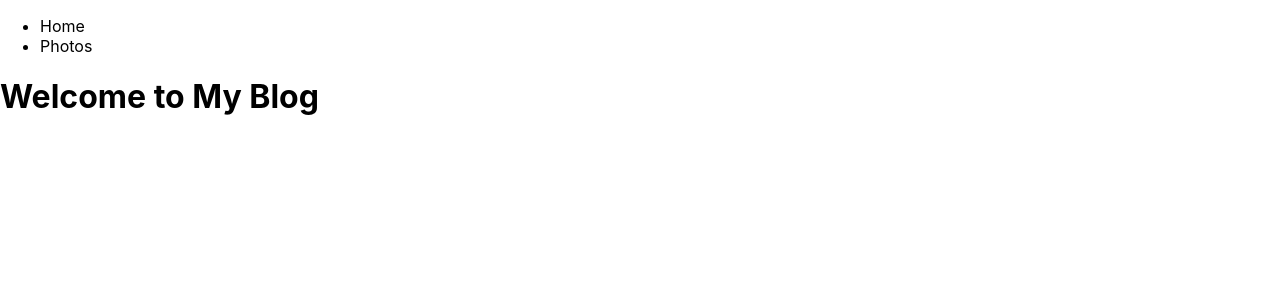
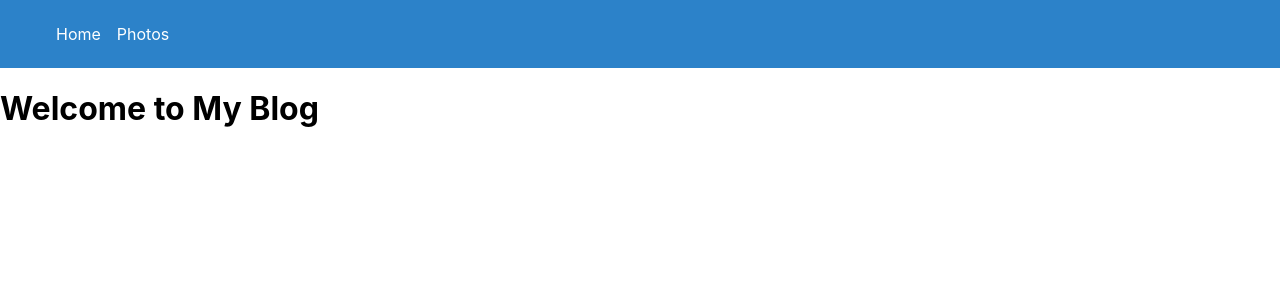
Before and after one commit to dvlprwchoi/nextjs-practice, a Next.js app: page / in a window 1280 px wide. Shown: the top 300 px of the page. Built offline with nearby package versions, Linux system fonts and the light colour scheme.

Commit message:
Separate css

```diff
--- a/components/Nav.js
+++ b/components/Nav.js
@@ -1,8 +1,9 @@
 import Link from 'next/link';
+import navStyles from '../styles/Nav.module.css';
 
 const Nav = () => {
   return (
-    <nav>
+    <nav className={navStyles.nav}>
       <ul>
         <li>
           <Link href="/">
--- /dev/null
+++ b/styles/Nav.module.css
@@ -0,0 +1,13 @@
+.nav {
+  padding: 0.5rem 1rem;
+  background-color: #2c82c9;
+}
+
+.nav ul {
+  display: flex;
+}
+
+.nav li {
+  margin-right: 1rem;
+  color: #fff;
+}
--- a/styles/globals.css
+++ b/styles/globals.css
@@ -14,3 +14,7 @@
 * {
   box-sizing: border-box;
 }
+
+ul {
+  list-style: none;
+}
```
